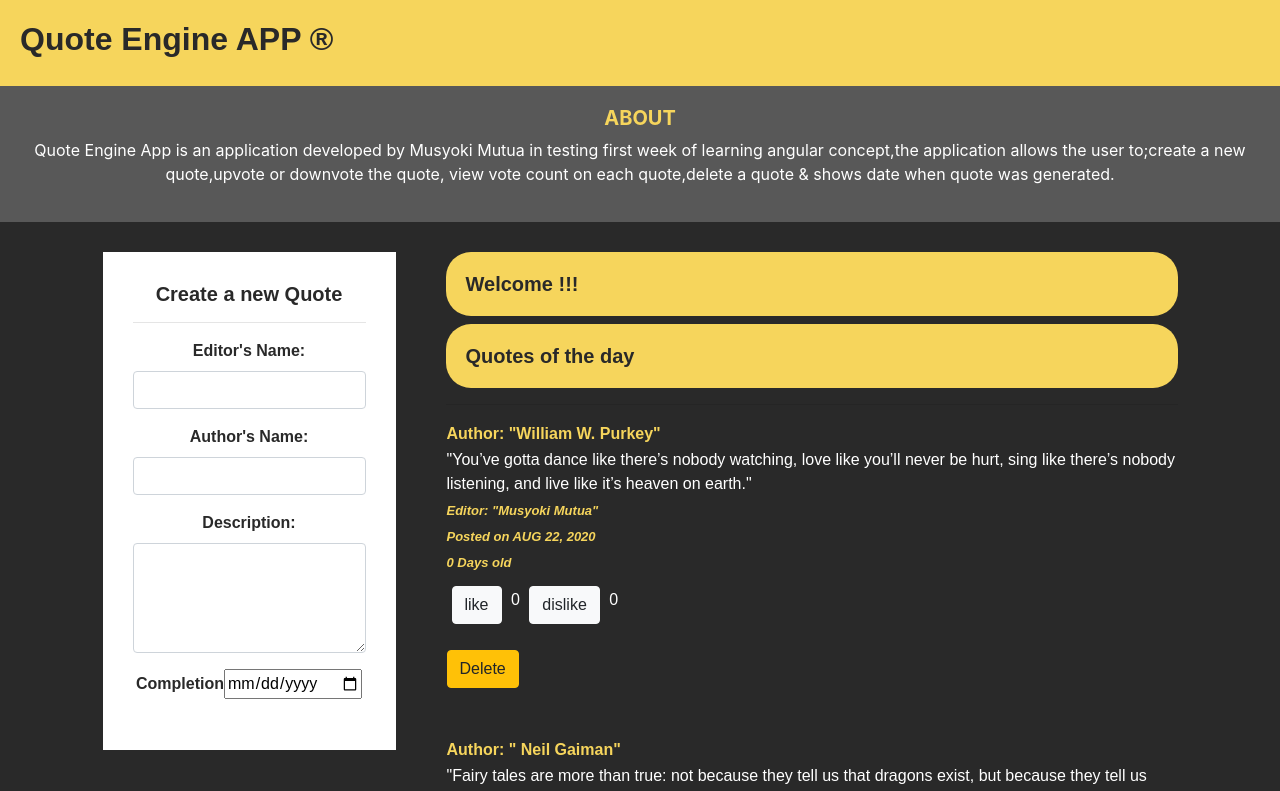
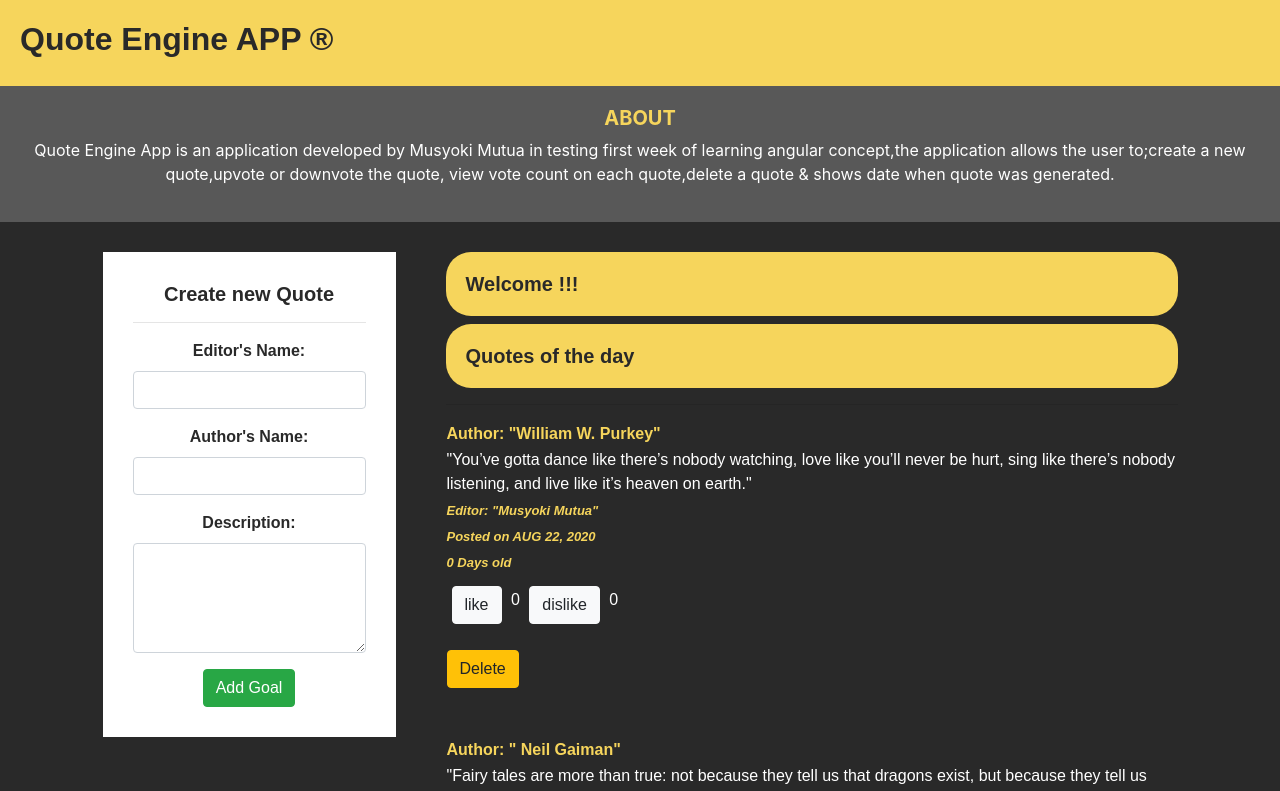
Before and after one commit to msyoki/Angular-week-1-IP, an Angular app: page / in a window 1280 px wide. Shown: the top 791 px of the page. Built offline with nearby package versions, Linux system fonts and the light colour scheme.

Commit message:
add ngModel attribute to our name input and equated it to the name attribute

```diff
--- a/src/app/quote-form/quote-form.component.html
+++ b/src/app/quote-form/quote-form.component.html
@@ -1,34 +1,30 @@
 <div class="form">
 
     <div class="header">
-        <h5 class="text-center"><strong>Create a new Quote</strong></h5>
+        <h5 class="text-center"><strong>Create new Quote</strong></h5>
     </div>
     <hr>
-    <form #quoteForm='ngForm'>
+    <form (ngSubmit)='submitQuote()' #quoteForm='ngForm' >
         <div class="form-group">
 
             <label for="name">Editor's Name:</label>
-            <input type="text" required class="form-control" id="name1">
+            <input type="text" class="form-control" id="editorName" [(ngModel)]="newQuote.editorName" name="editorName" #editorName='ngModel' required>
             <!-- Your name -->
 
         </div>
         <div class="form-group">
 
             <label for="name">Author's Name:</label>
-            <input type="text"  required class="form-control" id="name2">
+            <input type="text" class="form-control" id="authorName" [(ngModel)]="newQuote.authorName" name="authorName" #authorName='ngModel' required>
             <!--Authors name -->
 
         </div>
         <div class="form-group">
 
             <label for="description">Description:</label>
-            <textarea class="form-control" id="description" rows="4" required></textarea>
+            <textarea class="form-control" id="description" rows="4" [(ngModel)]="newQuote.description" name="description" #description='ngModel' required></textarea>
 
         </div>
-        <div class="form-group">
-            <label for="complete">Completion</label>
-            <input type='date' id="complete" required>
-
-        </div>
+        <button type="submit" class="btn btn-success">Add Goal</button>
     </form>
 </div>
```
